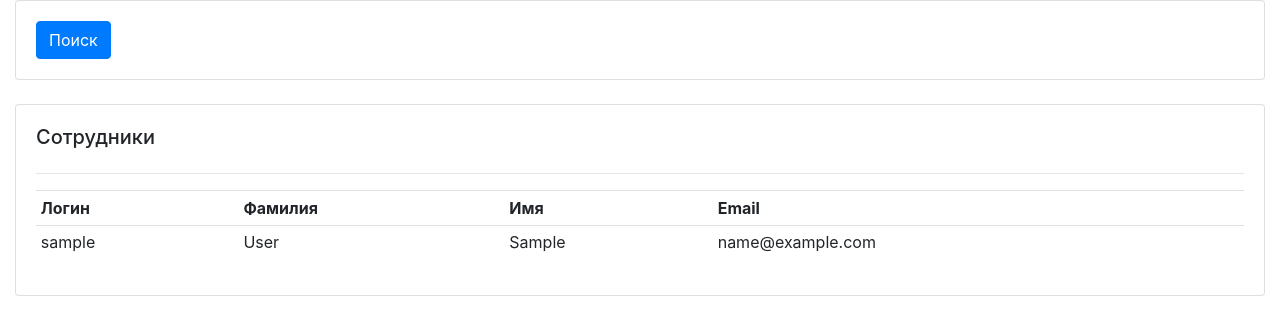
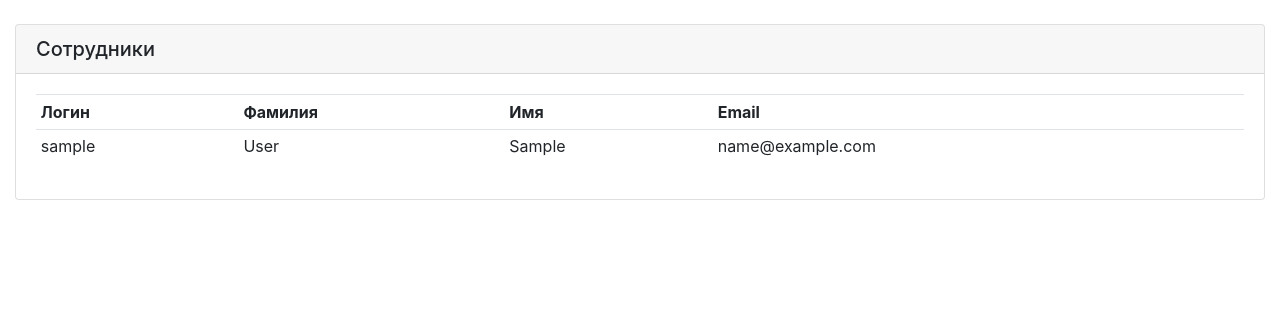
Before and after one commit to SayanGarm/ProjectGPO, a Django app: page /accounts/customers/ in a window 1280 px wide. Shown: the part 56-391 px from the top of the page. Run offline with Django 3.2, Linux system fonts and the light colour scheme; tables that the repository leaves empty hold one stand-in row (values such as "Sample post").

Commit message:
Изменен список пользователей

```diff
--- a/Account/templates/elements/users_list_table.html
+++ b/Account/templates/elements/users_list_table.html
@@ -1,9 +1,7 @@
 {% extends "layout/data_table.html" %}
 
 {% block title %}
-    <div class="col-md-auto"">
-        <h5>Сотрудники</h5>
-    </div>
+    <h5 class="card-header">Сотрудники</h5>
 {% endblock %}
 
 {% block table %}
--- a/Account/templates/layout/data_table.html
+++ b/Account/templates/layout/data_table.html
@@ -1,4 +1,5 @@
-
+{% if search_form %}
+<br>
 <div class="row">
 	<div class="col">
 		<div class="card card-body">
@@ -8,22 +9,21 @@
 		  </form>
 		</div>
 	</div>
-
 </div>
+{% endif %}
 
 <br>
 <div class="row">
 	<div class="col-md">
-		<div class="card card-body">
+		<div class="card">
+			{% block title %}
+			{% endblock %}
 
-			<div class="row justify-content-between">
-                {% block title %}
-                {% endblock %}
+			<div class="card-body">
+                {% block table %}
+				{% endblock %}
 			</div>
 
-			<hr>
-                {% block table %}
-                {% endblock %}
 		</div>
 	</div>
 </div>
```
Also changed, not shown: Account/templates/elements/articles_table_user.html (+9 -5 lines).
